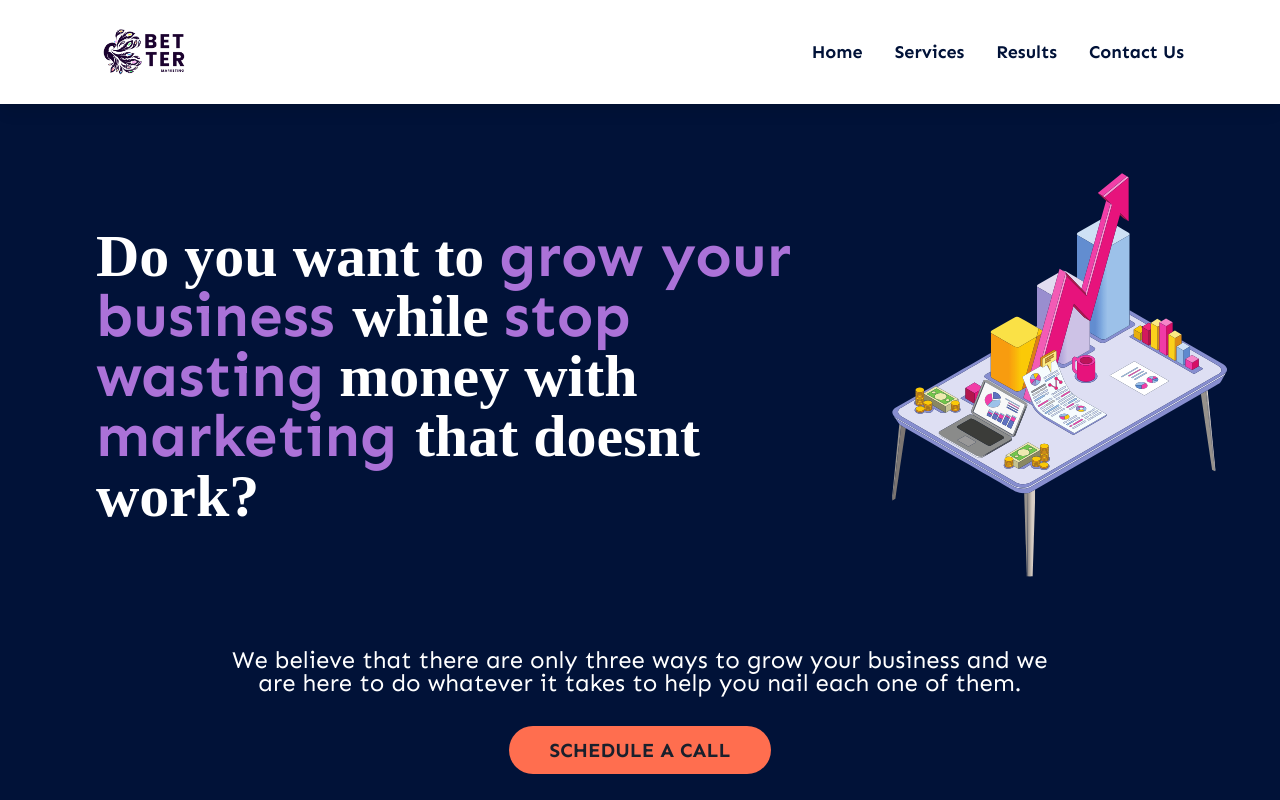
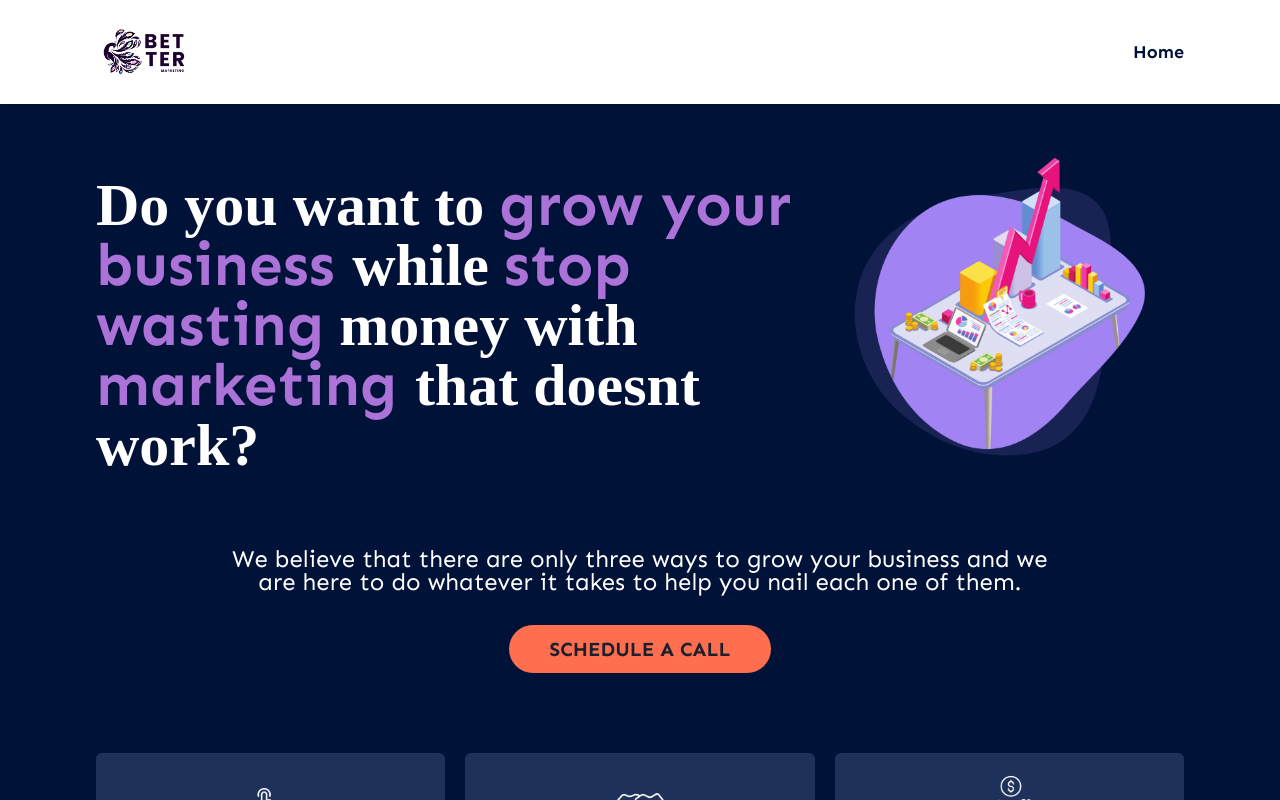
Before and after one commit to ngrpedro/bettermark, a React (Vite) app: page / in a window 1280 px wide. Shown: the top 800 px of the page. Built offline with nearby package versions, Linux system fonts and the light colour scheme; a web font is replaced by a local one.

Commit message:
headerimage

```diff
--- a/src/components/NavBar.jsx
+++ b/src/components/NavBar.jsx
@@ -32,7 +32,7 @@ const NavBar = () => {
       <ul className="hidden md:flex items-center justify-center gap-8 text-[#011238] font-bold text-lg">
         <Link to="/">
           <li>Home</li>
-        </Link>
+        </Link>{/*
         <Link to="/Services">
           <li>Services</li>
         </Link>
@@ -41,7 +41,7 @@ const NavBar = () => {
         </Link>
         <Link to="/ContactUs">
           <li>Contact Us</li>
-        </Link>
+        </Link> */}
       </ul>
       <div className="flex md:hidden">
         <IconButton
--- a/src/components/SEOService.jsx
+++ b/src/components/SEOService.jsx
@@ -8,7 +8,7 @@ const SEOService = () => {
             <h1 className='md:col-span-2 text-2xl font-bold'>
                 Process
             </h1>
-            <div className='flex flex-col items-start justify-start gap-2 text-justify md:border-r border-gray-300'>
+            <div className='flex flex-col items-start justify-start gap-2 text-justify md:border-r border-gray-300 md:pr-8'>
                 <div className='p-2 rounded-md bg-[#e8d7ff]'>
                     <svg xmlns="http://www.w3.org/2000/svg" fill="none" viewBox="0 0 24 24" strokeWidth={1.5} stroke="currentColor"
                         className="w-6 h-6">
@@ -55,7 +55,7 @@ const SEOService = () => {
                 </p>
             </div>
 
-            <div className='flex flex-col items-start justify-start gap-2 text-justify md:border-r border-gray-300'>
+            <div className='flex flex-col items-start justify-start gap-2 text-justify md:border-r border-gray-300 md:pr-8'>
                 <div className='p-2 rounded-md bg-[#E3E9FF]'>
                     <CalendarCheck size={24} />
                 </div>
--- a/src/sections/Header.jsx
+++ b/src/sections/Header.jsx
@@ -1,6 +1,6 @@
 import { Button } from "@chakra-ui/react";
 import React from "react";
-import mainimage_desk from "../assets/mainimage_desk.svg";
+import mainimage_desk from "../assets/mainimage.png";
 
 const Header = () => {
   return (
@@ -11,8 +11,8 @@ const Header = () => {
           <span className="text-[#AB72D8]">stop wasting</span> {""}
           money with<span className="text-[#AB72D8]"> marketing </span> that doesnt work?
         </h1>
-        <div className="m-auto relative">
-          <img src={mainimage_desk} alt="" className="max-w-[348px] md:max-w-[29rem] mt-16 lg:mt-0" />
+        <div className="m-auto max-w-[348px] md:max-w-[29rem] ">
+          <img src={mainimage_desk} alt="" className="mt-16 lg:mt-0" />
         </div>
       </div>
       <p className="font-normal text-2xl leading-[23px] max-w-[52rem] mt-2">
```
Also changed, not shown: src/assets/mainimage.png.
